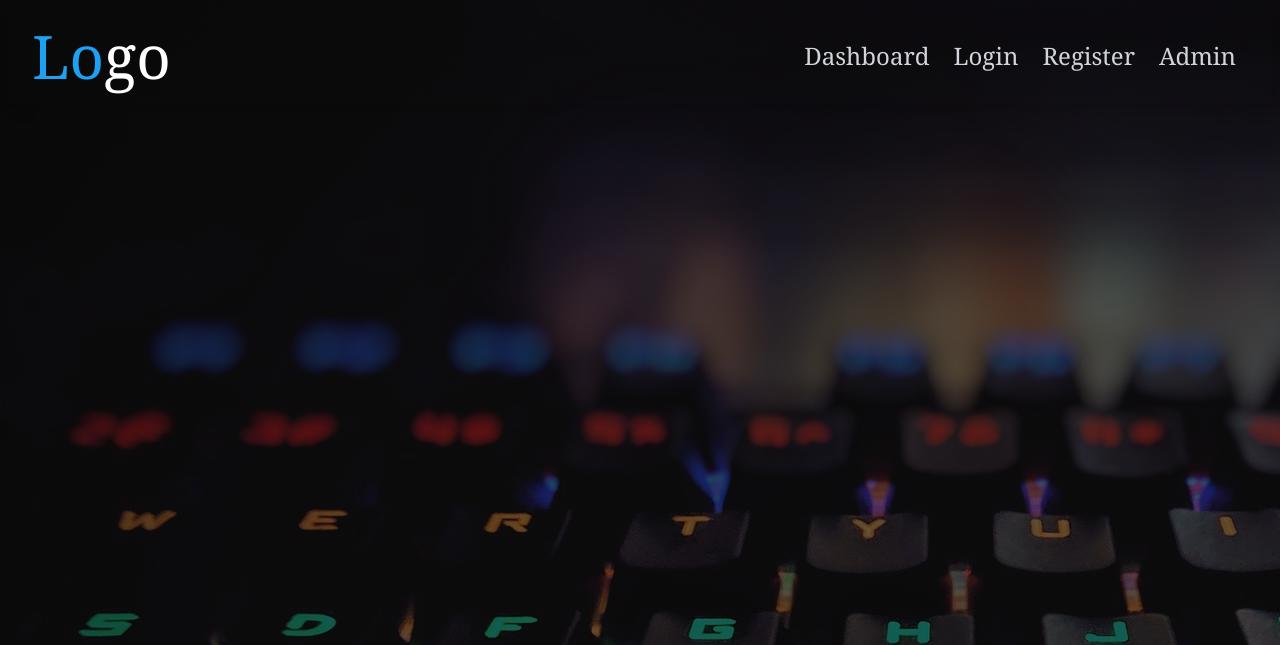
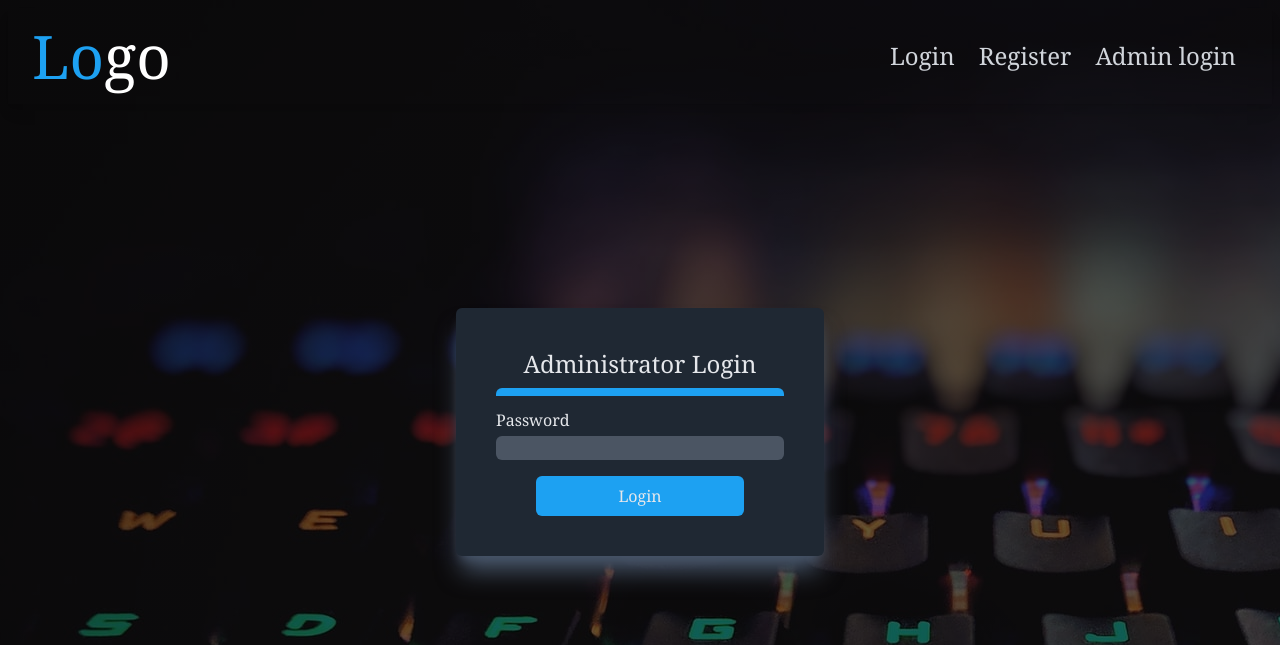
Before and after one commit to Christima-Mary-S/student-opportunity-notifier-frontend, a React (Create React App) app: page /adminLogin in a window 1280 px wide. Shown: the top 645 px of the page. Built offline with nearby package versions, Linux system fonts and the light colour scheme; no server answers.

Commit message:
Modified navbar for general users, logged in users, and admin

```diff
--- /dev/null
+++ b/src/components/AdminLogin.js
@@ -0,0 +1,61 @@
+import React, { useState, useEffect } from "react";
+import { useDispatch } from "react-redux";
+import { useSelector } from "react-redux";
+import { Link, useHistory } from "react-router-dom";
+
+import { login, clearErrors } from "../actions/actionCreators";
+import { selectIsAuthenticated, selectErrors, selectSavedArticles, selectUser } from "../selectors/selectors";
+import { LogoutButton } from "./LogoutButton";
+import { SET_ADMIN } from "../actions/actionTypes";
+
+export const AdminLogin = () => {
+  const [password, setPassword] = useState("");
+
+  const isAuthenticated = useSelector(selectIsAuthenticated);
+  const errors = useSelector(selectErrors);
+  console.log("Errors are", errors);
+
+  const dispatch = useDispatch();
+  const history = useHistory();
+  useEffect(() => dispatch(clearErrors()), [dispatch]);
+
+  const clear = () => {
+    setPassword("");
+  }
+
+  const onSubmit = async (event) => {
+    event.preventDefault();
+    const details = { username: "admin", password: password };
+    dispatch(login(details, history));
+    clear();
+  };
+
+  return !isAuthenticated ? (
+    <div>
+      <div className="register-container bg-black-light p-10 capitalize shadow-xl shadow-slate-600  rounded-md hover:scale-105 transform ease-in-out cursor-pointer">
+        <h2 className="mb-2 text-center text-2xl">Administrator Login</h2>
+        <div className="h-2 bg-cyan-light rounded-t-md mb-2"></div>
+        <form action="" className="form-login">
+          <span className="text-danger">{errors.username ?? errors.username}</span>
+          <label htmlFor="password">password</label>
+          <input
+            type="password"
+            name="passsword"
+            id="passsword"
+            required
+            value={password}
+            onChange={(e) => setPassword(e.target.value)}
+          />
+          <span className="text-danger">{errors.password ?? errors.password}</span>
+          <div className="flex items-center justify-center">
+            <button type="submit" className="btn" onClick={onSubmit}>
+              login
+            </button>
+          </div>
+        </form>
+      </div>
+    </div>
+  ) : (
+    <LogoutButton />
+  );
+};
--- a/src/components/Home.js
+++ b/src/components/Home.js
@@ -8,6 +8,7 @@ import { HeroText } from "./HeroText";
 import { Admin } from "./Admin";
 import { ForgotPasswordApplication } from './ForgotPasswordApplication';
 import { NewPasswordForm } from './NewPasswordForm';
+import { AdminLogin } from './AdminLogin';
 
 export const Home = () => {
   return (
@@ -36,6 +37,9 @@ export const Home = () => {
           <Route exact path="/admin">
             <Admin />
           </Route>
+          <Route exact path="/adminLogin">
+            <AdminLogin />
+          </Route>
         </Switch>
       </div>
     </div>
--- a/src/components/NavBar.js
+++ b/src/components/NavBar.js
@@ -1,9 +1,15 @@
 import React from "react";
 import { BrowserRouter as Router, Route, Switch, Link } from "react-router-dom";
-import { FaBars } from "react-icons/fa";
-import { links } from "./data";
+import { useSelector } from "react-redux";
+import { selectIsAuthenticated, selectisAdmin } from "../selectors/selectors";
+import { generalLinks, userLinks, adminLinks } from "./data";
+import { LogoutButton } from './LogoutButton';
 
 export const NavBar = () => {
+  const isAuthenticated = useSelector(selectIsAuthenticated);
+  const isAdmin = useSelector(selectisAdmin);
+  const linkOptions = isAuthenticated? (isAdmin? adminLinks: userLinks): generalLinks;
+
   return (
     <div className="nav-container flex justify-between h-24 items-center m-2 p-6 bg-transparent text-gray-300 shadow-lg">
       <Link to={"/"}>
@@ -16,7 +22,7 @@ export const NavBar = () => {
 
       <div className="links-container md:text-2xl text-md">
         <ul className="flex">
-          {links.map((link) => {
+          {linkOptions.map((link) => {
             const { id, path, text } = link;
             return (
               <li
@@ -29,6 +35,7 @@ export const NavBar = () => {
               </li>
             );
           })}
+          {isAuthenticated? <LogoutButton />: null}
         </ul>
       </div>
     </div>
--- a/src/components/data.js
+++ b/src/components/data.js
@@ -1,6 +1,6 @@
 import React from "react";
 
-export const links = [
+/*export const links = [
   {
     id: 1,
     path: "/dashboard",
@@ -21,4 +21,38 @@ export const links = [
     path: "/admin",
     text: "Admin",
   },
+];*/
+
+export const generalLinks = [
+  {
+    id: 2,
+    path: "/login",
+    text: "Login",
+  },
+  {
+    id: 3,
+    path: "/register",
+    text: "Register",
+  },
+  {
+    id: 5,
+    path: "/adminLogin",
+    text: "Admin login",
+  },
 ];
+
+export const userLinks = [
+  {
+    id: 1,
+    path: "/dashboard",
+    text: "User Dashboard",
+  },
+];
+
+export const adminLinks = [
+  {
+    id: 4,
+    path: "/admin",
+    text: "Admin dashboard",
+  },
+];
```
